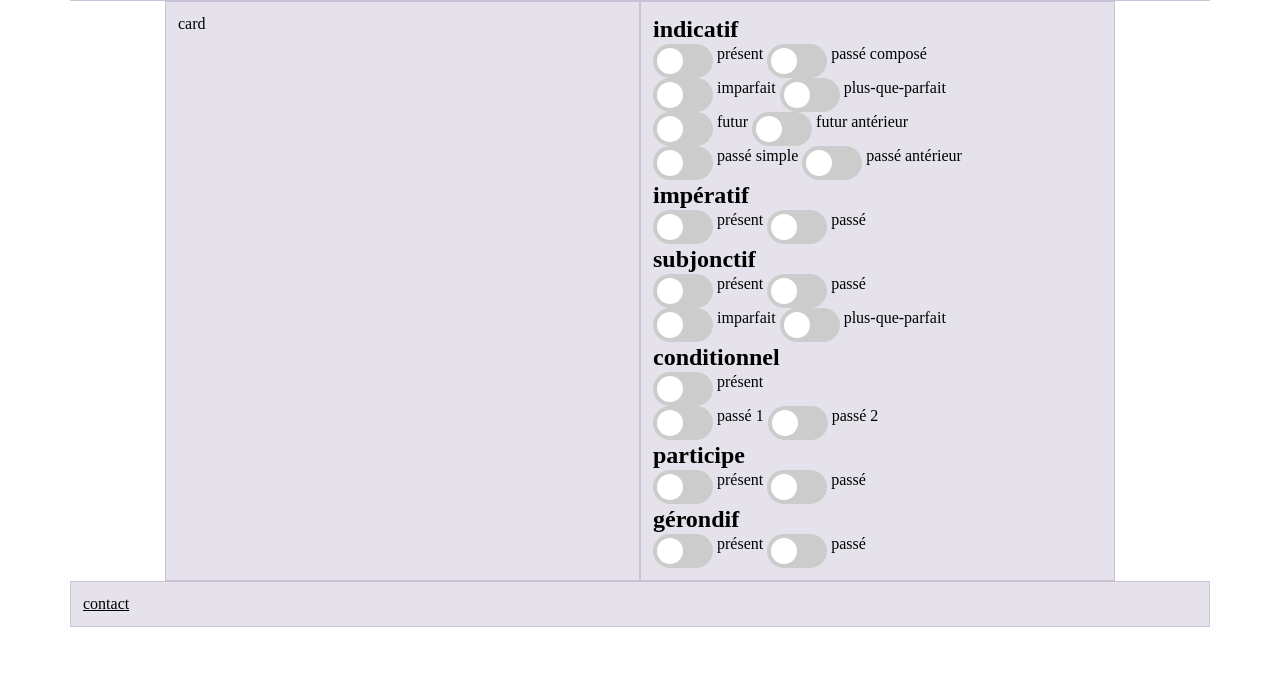
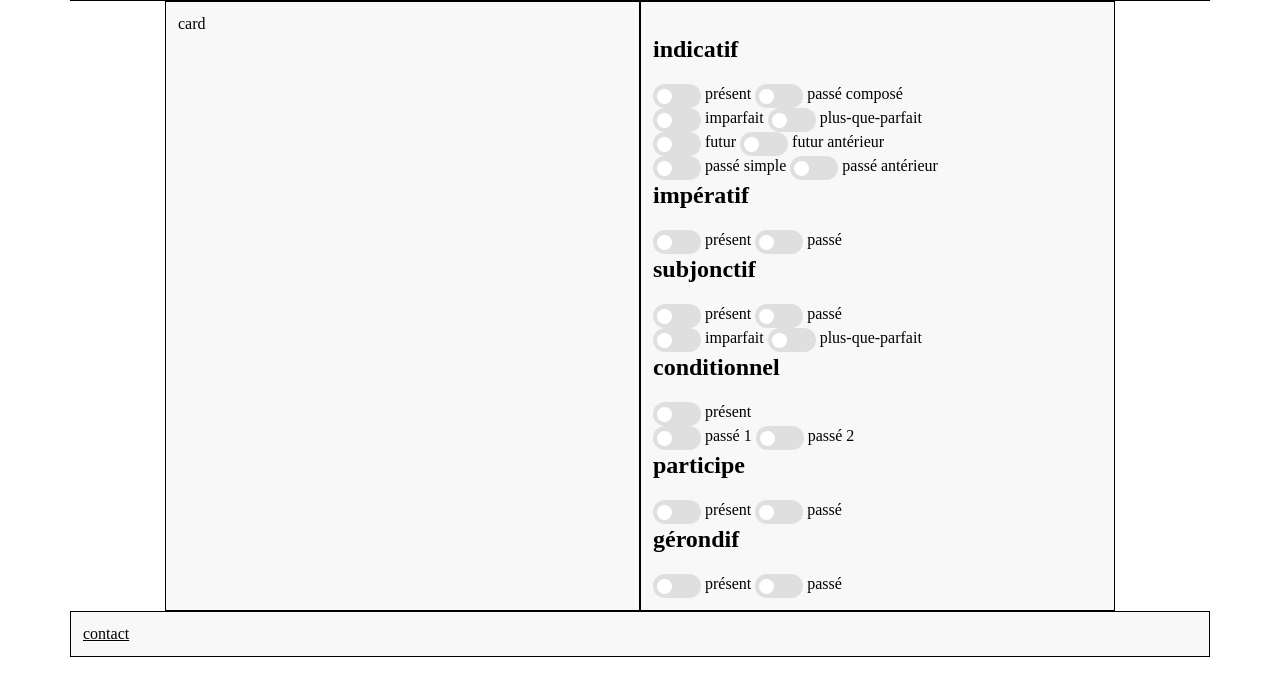
Before and after one commit to megroulin/tatitotu, a website built with Parcel: page src/index.html in a window 1280 px wide. Shown: the part 111-800 px from the top of the page. Built offline with nearby package versions, Linux system fonts and the light colour scheme.

Commit message:
fin matin

```diff
--- a/src/scss/_base.scss
+++ b/src/scss/_base.scss
@@ -23,7 +23,7 @@ body {
   -webkit-font-smoothing: antialiased;
   -moz-osx-font-smoothing: grayscale;
   text-rendering: optimizeLegibility;
-
+  text-align: left;
   font-size: 1rem;
   line-height: 1.25;
 }
@@ -40,26 +40,23 @@ a {
 .row > [class^="col-"] {
   padding-top: 12px;
   padding-bottom: 12px;
-  background-color: rgba(86, 61, 124, 0.15);
-  border: 1px solid rgba(86, 61, 124, 0.2);
+  background-color: rgba(206, 206, 206, 0.15);
+  border: 1px solid rgb(0, 0, 0);
 }
 
-/* Le style du bouton marche/arrêt */
 .switch {
   position: relative;
   display: inline-block;
-  width: 60px;
-  height: 34px;
+  width: 48px;
+  height: 24px;
 }
 
-/* Style du curseur (slider) */
 .switch input {
   opacity: 0;
   width: 0;
   height: 0;
 }
 
-/* Le bouton rond */
 .slider {
   position: absolute;
   cursor: pointer;
@@ -67,7 +64,7 @@ a {
   left: 0;
   right: 0;
   bottom: 0;
-  background-color: #ccc;
+  background-color: #dfdfdf;
   -webkit-transition: 0.4s;
   transition: 0.4s;
 }
@@ -75,8 +72,8 @@ a {
 .slider:before {
   position: absolute;
   content: "";
-  height: 26px;
-  width: 26px;
+  height: 15px;
+  width: 15px;
   left: 4px;
   bottom: 4px;
   background-color: white;
@@ -84,19 +81,16 @@ a {
   transition: 0.4s;
 }
 
-/* Quand le bouton est activé, il devient bleu */
 input:checked + .slider {
-  background-color: #2196f3;
+  background-color: #ffb4f6e7;
 }
 
-/* Afficher le bouton en mode "On" */
 input:checked + .slider:before {
   -webkit-transform: translateX(26px);
   -ms-transform: translateX(26px);
   transform: translateX(26px);
 }
 
-/* Style supplémentaire pour le bouton rond (optionnel) */
 .slider.round {
   border-radius: 34px;
 }
```
Also changed, not shown: src/index.html (+12 -0 lines).
